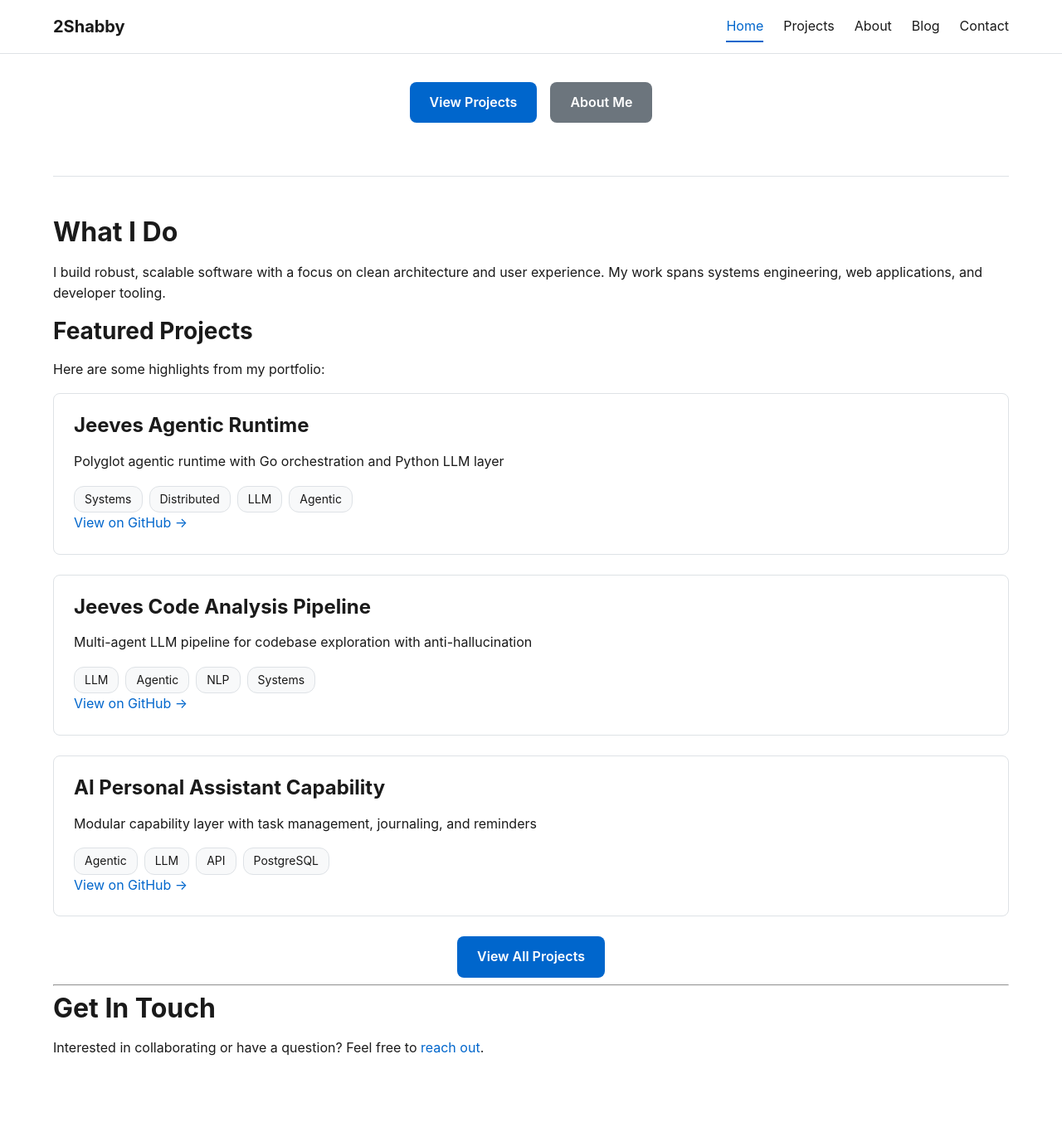
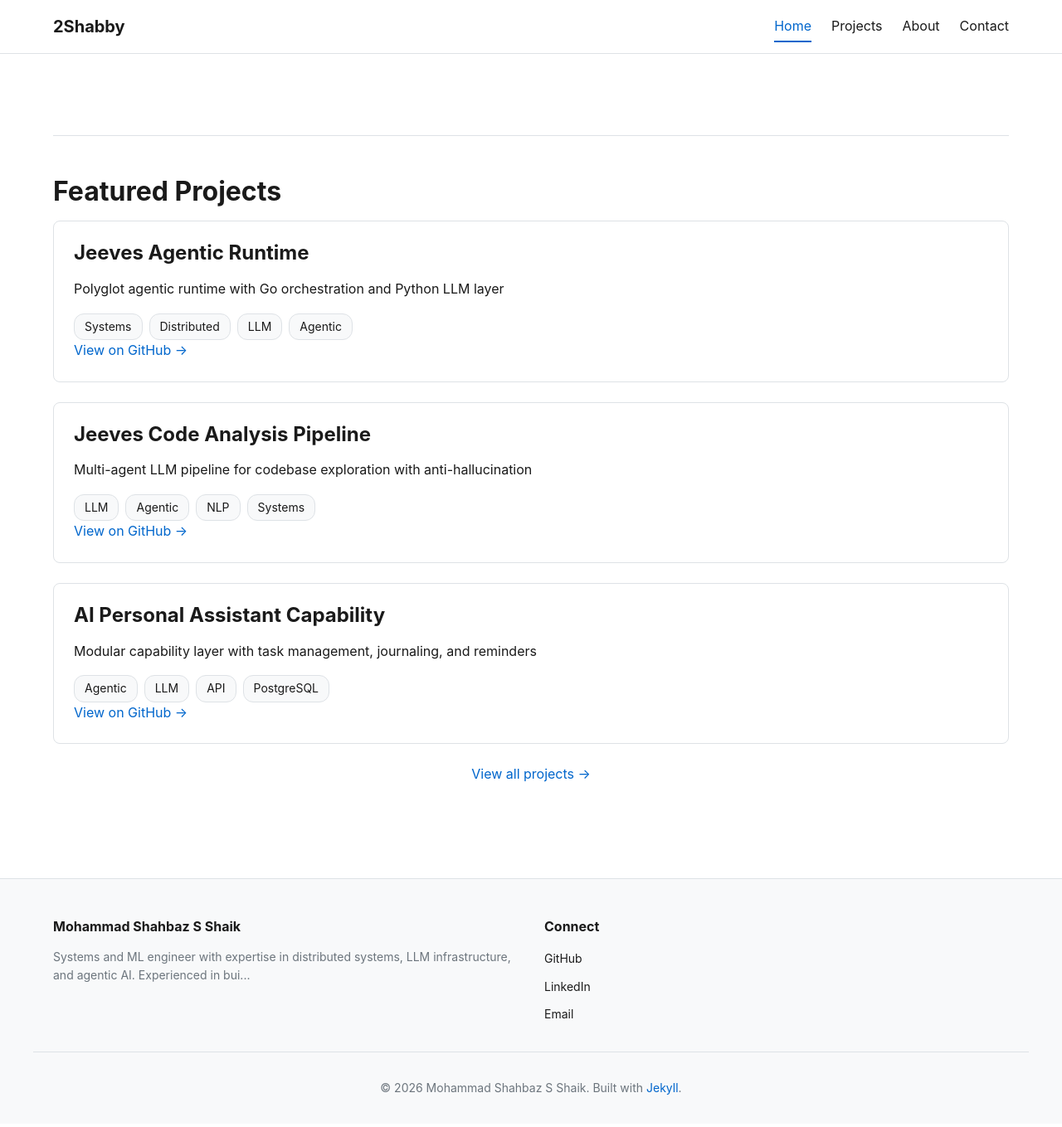
Before and after one commit to 2Shabby/2shabby.github.io, a Jekyll site: the page built from index.md, in a window 1280 px wide and 1400 px high, scrolled down 347 px. Shown: the top 1359 px of the window at 83% size. Built offline with Jekyll 4.4.1, drawn with Linux system fonts in a browser that asks for light colours.

Commit message:
chore: Remove buttons and boilerplate content
- Removed CTA buttons from about page
- Removed boilerplate blog post (2024-01-15-welcome-to-my-site.md)
- Simplified index.md hero section
- Replaced button with simple text link on homepage
- Updated site description in _config.yml to match actual work
- Cleaned up all placeholder CTAs

```diff
--- a/index.md
+++ b/index.md
@@ -1,21 +1,10 @@
 ---
 layout: home
 title: Welcome
-description: A clean, fast, and accessible personal website built with Jekyll and GitHub Pages.
-cta:
-  - text: View Projects
-    url: /projects/
-  - text: About Me
-    url: /about/
+description: Systems & ML engineer building distributed systems, LLM infrastructure, and edge computing solutions.
 ---
 
-## What I Do
-
-I build robust, scalable software with a focus on clean architecture and user experience. My work spans systems engineering, web applications, and developer tooling.
-
-### Featured Projects
-
-Here are some highlights from my portfolio:
+## Featured Projects
 
 {% assign featured_count = 0 %}
 {% for category in site.data.projects.categories %}
@@ -39,11 +28,5 @@ Here are some highlights from my portfolio:
 {% endfor %}
 
 <div class="text-center mt-2">
-  <a href="{{ '/projects/' | relative_url }}" class="btn btn-primary">View All Projects</a>
+  <a href="{{ '/projects/' | relative_url }}">View all projects &rarr;</a>
 </div>
-
----
-
-## Get In Touch
-
-Interested in collaborating or have a question? Feel free to [reach out]({{ '/contact/' | relative_url }}).
```
Also changed, not shown: _posts/2024-01-15-welcome-to-my-site.md (deleted, +0 -51 lines), pages/about.md (+0 -7 lines).
